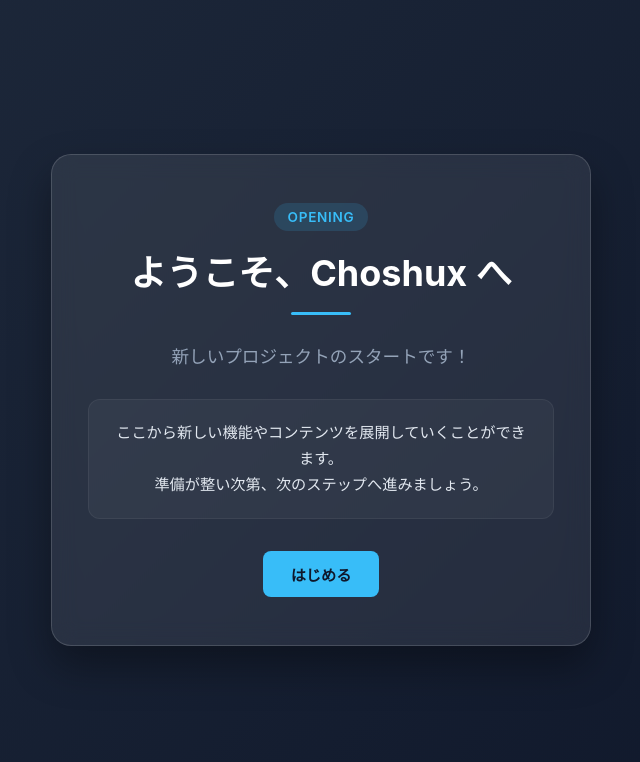
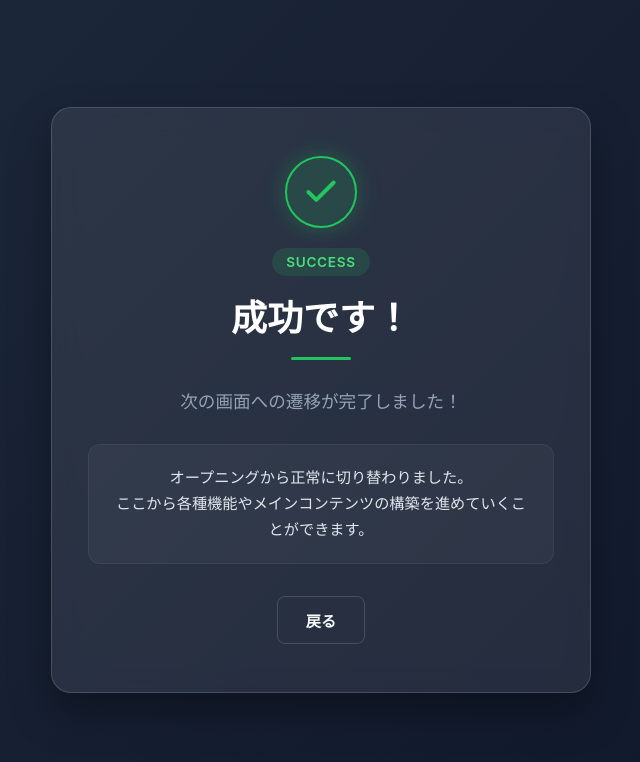
Before and after one commit to Nao-AI999/Choshux, a plain HTML site: page Opening/index.html in a window 1280 px wide. Both pictures are taken after a click on the button "はじめる". Shown: the whole page, without its empty margins (319-959 px from the left). Drawn offline with Linux system fonts and the light colour scheme.

Commit message:
画面追加

```diff
--- a/Opening/index.html
+++ b/Opening/index.html
@@ -1,9 +1,10 @@
 <!DOCTYPE html>
 <html lang="ja">
+
 <head>
   <meta charset="UTF-8">
   <meta name="viewport" content="width=device-width, initial-scale=1.0">
-  <title>Welcome - Choshux</title>
+  <title>Welcome - Choshux New World</title>
   <style>
     :root {
       --bg-gradient: linear-gradient(135deg, #1e293b 0%, #0f172a 100%);
@@ -13,6 +14,8 @@
       --text-sub: #94a3b8;
       --accent: #38bdf8;
       --accent-hover: #0ea5e9;
+      --success: #22c55e;
+      --success-light: #4ade80;
     }
 
     * {
@@ -59,6 +62,31 @@
       text-transform: uppercase;
     }
 
+    .badge-success {
+      background: rgba(34, 197, 94, 0.15);
+      color: var(--success-light);
+    }
+
+    .success-icon {
+      width: 72px;
+      height: 72px;
+      border-radius: 50%;
+      background: rgba(34, 197, 94, 0.15);
+      border: 2px solid var(--success);
+      display: flex;
+      align-items: center;
+      justify-content: center;
+      margin: 0 auto 20px;
+      color: var(--success);
+      box-shadow: 0 0 24px rgba(34, 197, 94, 0.3);
+      animation: popIn 0.5s cubic-bezier(0.175, 0.885, 0.32, 1.275);
+    }
+
+    .success-icon svg {
+      width: 38px;
+      height: 38px;
+    }
+
     h1 {
       font-size: 2.25rem;
       font-weight: 700;
@@ -80,6 +108,10 @@
       background: var(--accent);
       border-radius: 2px;
       margin: 0 auto 28px;
+    }
+
+    .divider-success {
+      background: var(--success);
     }
 
     .message-box {
@@ -116,22 +148,54 @@
       box-shadow: 0 4px 12px rgba(56, 189, 248, 0.35);
     }
 
+    .btn-secondary {
+      background: transparent;
+      color: var(--text-main);
+      border: 1px solid var(--card-border);
+    }
+
+    .btn-secondary:hover {
+      background: rgba(255, 255, 255, 0.1);
+      border-color: rgba(255, 255, 255, 0.3);
+      box-shadow: none;
+      transform: translateY(-2px);
+    }
+
+    .screen-fade {
+      animation: fadeIn 0.5s ease-out forwards;
+    }
+
     @keyframes fadeIn {
       from {
         opacity: 0;
-        transform: translateY(20px);
+        transform: translateY(16px);
       }
+
       to {
         opacity: 1;
         transform: translateY(0);
       }
     }
+
+    @keyframes popIn {
+      0% {
+        transform: scale(0.5);
+        opacity: 0;
+      }
+      100% {
+        transform: scale(1);
+        opacity: 1;
+      }
+    }
   </style>
 </head>
+
 <body>
   <main class="container">
+    <!-- オープニング画面 -->
+    <div id="screen-opening">
       <div class="badge">Opening</div>
-    <h1>ようこそ、Choshux へ</h1>
+      <h1>ようこそ、Choshux New World へ</h1>
       <div class="divider"></div>
       <p class="lead">新しいプロジェクトのスタートです！</p>
 
@@ -142,13 +206,51 @@
         </p>
       </div>
 
-    <button class="btn" onclick="showMessage()">はじめる</button>
+      <button id="btn-start" class="btn" onclick="goToSuccess()">はじめる</button>
+    </div>
+
+    <!-- 成功画面 -->
+    <div id="screen-success" style="display: none;">
+      <div class="success-icon">
+        <svg viewBox="0 0 24 24" fill="none" stroke="currentColor" stroke-width="2.5" stroke-linecap="round" stroke-linejoin="round">
+          <polyline points="20 6 9 17 4 12"></polyline>
+        </svg>
+      </div>
+      <div class="badge badge-success">Success</div>
+      <h1>成功です！</h1>
+      <div class="divider divider-success"></div>
+      <p class="lead">次の画面への遷移が完了しました！</p>
+
+      <div class="message-box">
+        <p>
+          オープニングから正常に切り替わりました。<br>
+          ここから各種機能やメインコンテンツの構築を進めていくことができます。
+        </p>
+      </div>
+
+      <button class="btn btn-secondary" onclick="goToOpening()">戻る</button>
+    </div>
   </main>
 
   <script>
-    function showMessage() {
-      alert('プロジェクトスタート！次の実装を始めましょう。');
+    function goToSuccess() {
+      const opening = document.getElementById('screen-opening');
+      const success = document.getElementById('screen-success');
+
+      opening.style.display = 'none';
+      success.style.display = 'block';
+      success.classList.add('screen-fade');
+    }
+
+    function goToOpening() {
+      const opening = document.getElementById('screen-opening');
+      const success = document.getElementById('screen-success');
+
+      success.style.display = 'none';
+      opening.style.display = 'block';
+      opening.classList.add('screen-fade');
     }
   </script>
 </body>
+
 </html>
```
Lines whose indentation alone changed are shown as unchanged.
